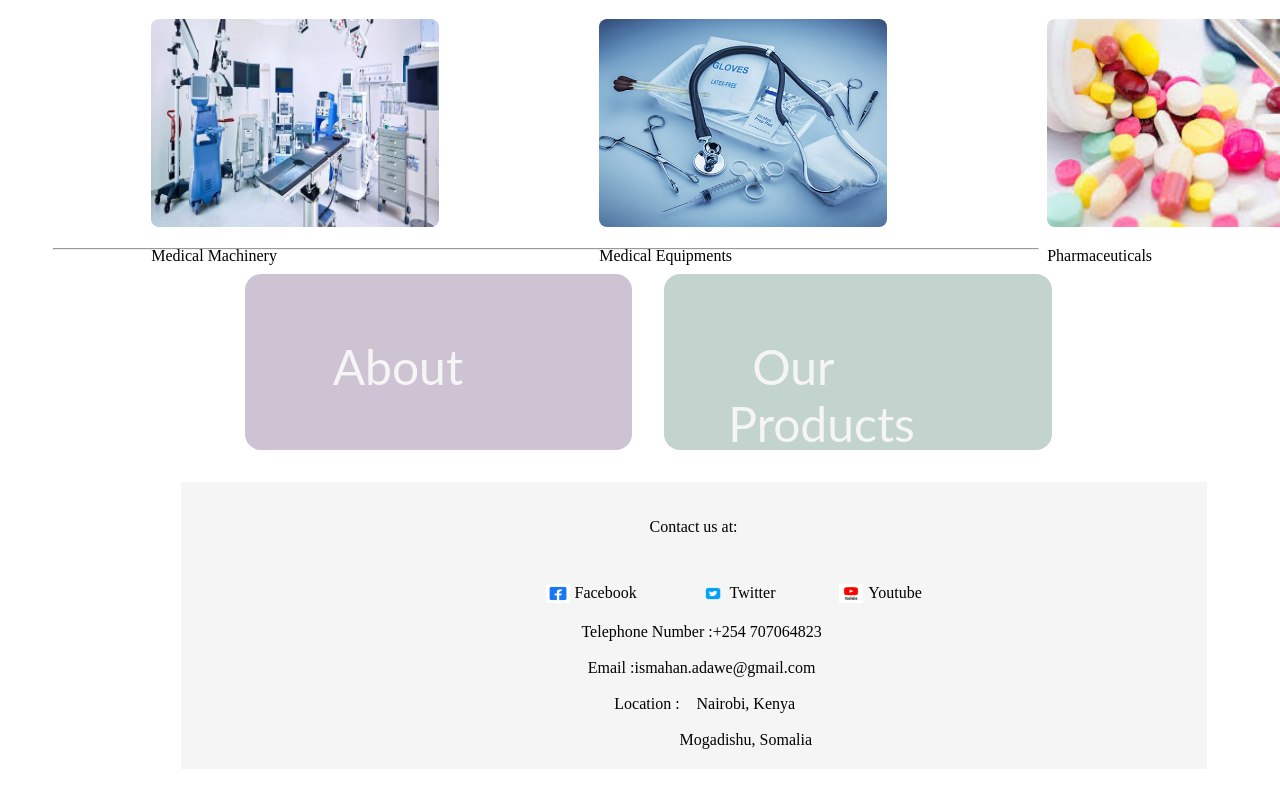
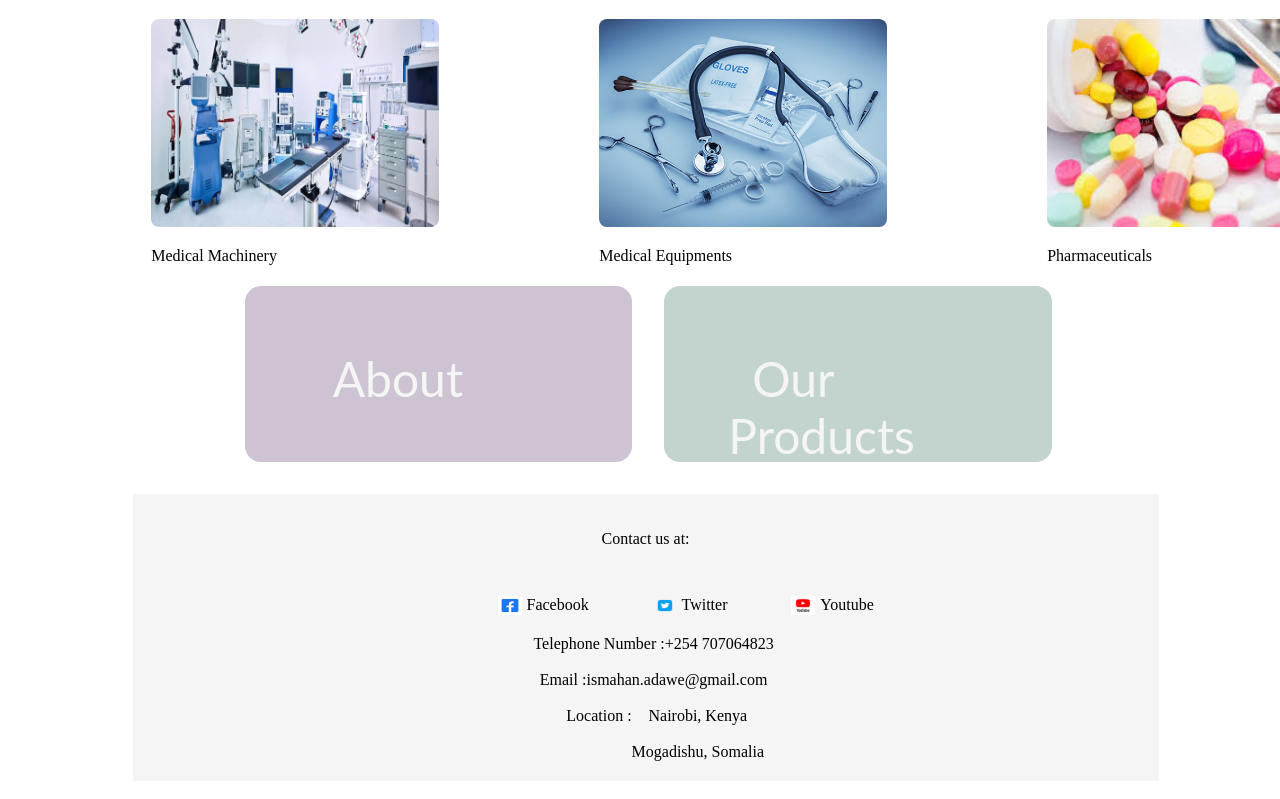
Before and after one commit to Lester-Nafwa/Akidas-web, a React (Create React App) app: page / in a window 1280 px wide. Shown: the part 235-1034 px from the top of the page. Built offline with nearby package versions, Linux system fonts and the light colour scheme.

Commit message:
fix responnsiveness

```diff
--- a/src/pages/Home/home.css
+++ b/src/pages/Home/home.css
@@ -29,6 +29,7 @@
 .home-elemets {
   margin-left: 8em;
   width: 90%;
+  margin-top: 3em;
 }
 
 .scroll-img {
@@ -50,7 +51,7 @@
   background-color: whitesmoke;
   padding: 20px;
   text-align: center;
-  margin-left: 8em;
+  margin-left: 5em;
   width: 100%;
 }
 .socia-handle {
--- a/src/pages/Home/home.jsx
+++ b/src/pages/Home/home.jsx
@@ -44,8 +44,8 @@ const Home = () => {
           </div>
         </div>
       </div>
-      <br />
-      <hr />
+
+
       <div className="home-elemets">
 
         <div className="item-home">
```
